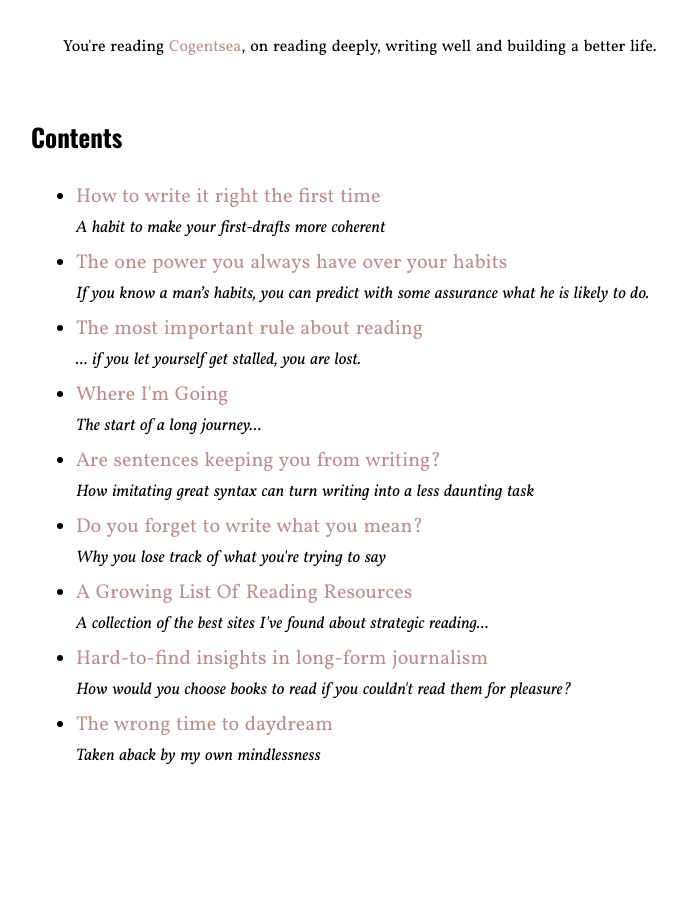
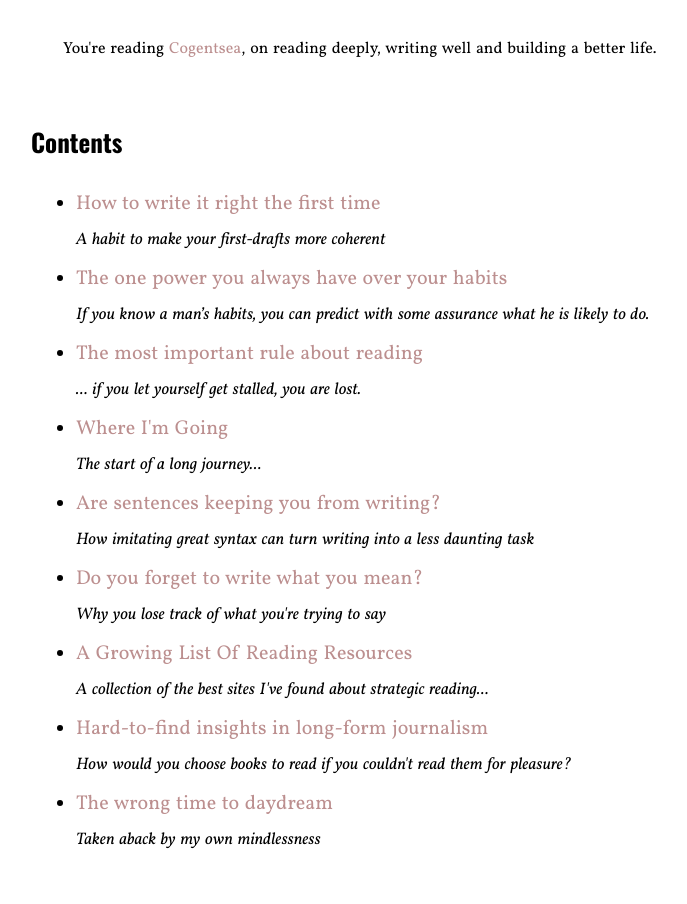
Before and after one commit to jacksoncusick/cogentsea, a Jekyll site: the page built from index.html, in a window 1280 px wide. Shown: the whole page, without its empty margins (259-946 px from the left). Built offline with Jekyll 4.4.1, drawn with Linux system fonts in a browser that asks for light colours; the list of posts is cut into pages by our own code.

Commit message:
Update og_main.css

```diff
--- a/stylesheets/og_main.css
+++ b/stylesheets/og_main.css
@@ -67,7 +67,7 @@ p, ul, ol {
 	max-width: 700px;
 	font-family: 'Vollkorn', serif;
 	font-size: 20px;
-	line-height: 30px;
+	line-height: 35px;
 	margin: 1.556em 0;
 	color: #000000;
 	font-size: 20px;
```
